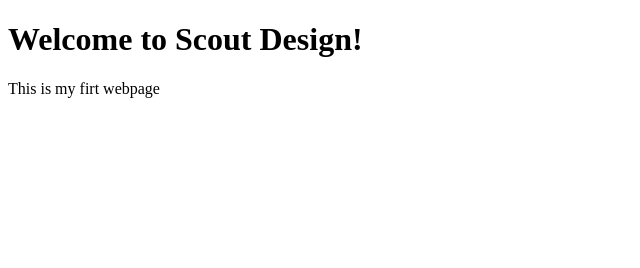
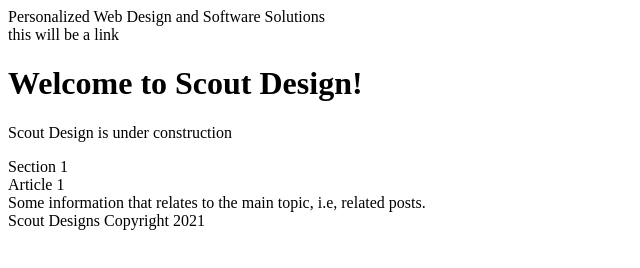
Before and after one commit to Cam06002/ScoutDesign, a plain HTML site: page site/index.html in a window 1280 px wide. Shown: the whole page, without its empty margins (0-640 px from the left). Drawn offline with Linux system fonts and the light colour scheme.

Commit message:
Updated Page

```diff
--- a/site/index.html
+++ b/site/index.html
@@ -1,10 +1,17 @@
 <!DOCTYPE html>
 <html>
 <head>
+	<meta charset="utf-8">
 	<title>Scout Design</title>
 </head>
 <body>
+	<header>Personalized Web Design and Software Solutions<nav>this will be a link</nav></header>
 <h1>Welcome to Scout Design!</h1>
-<p>This is my firt webpage</p>
+<p>Scout Design is under construction</p>
+<section>Section 1
+	<article>Article 1</article>
+</section>
+<aside>Some information that relates to the main topic, i.e, related posts.</aside>
+<footer>Scout Designs Copyright 2021</footer>
 </body>
 </html>
```
